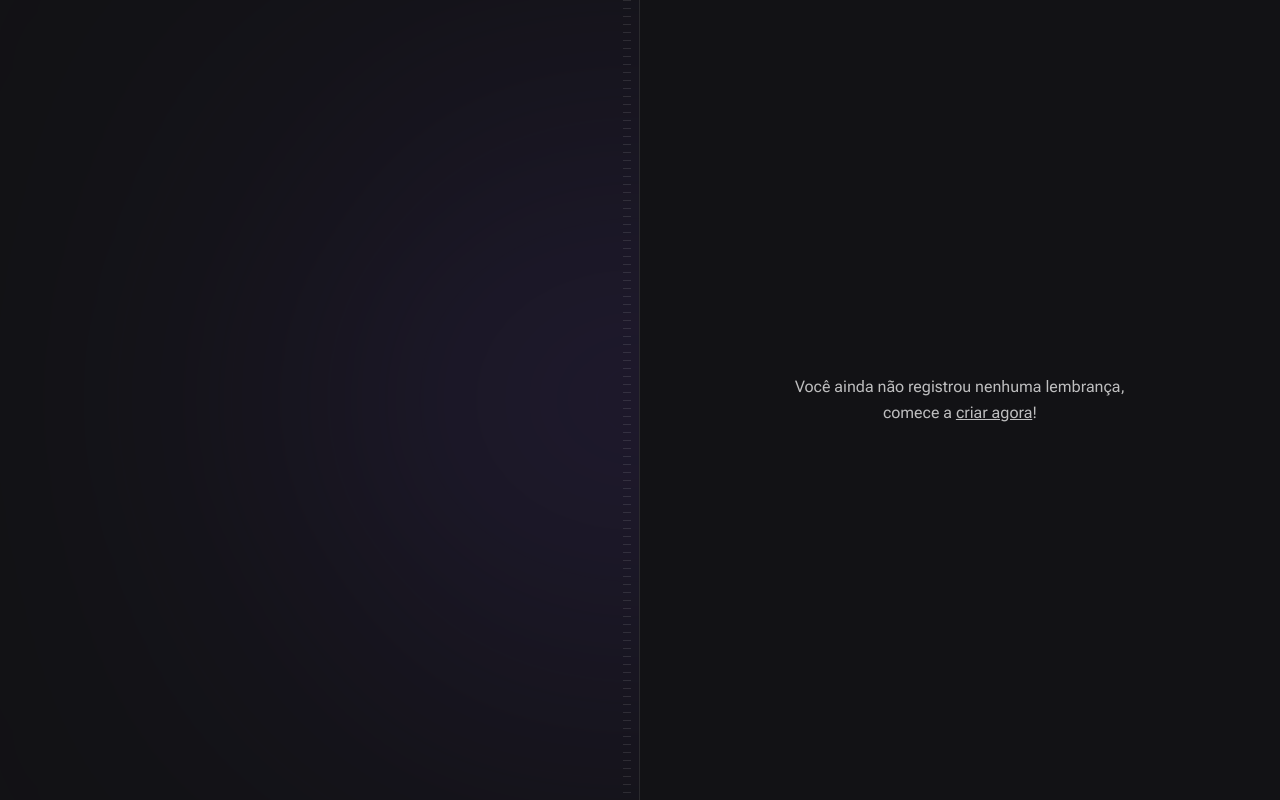
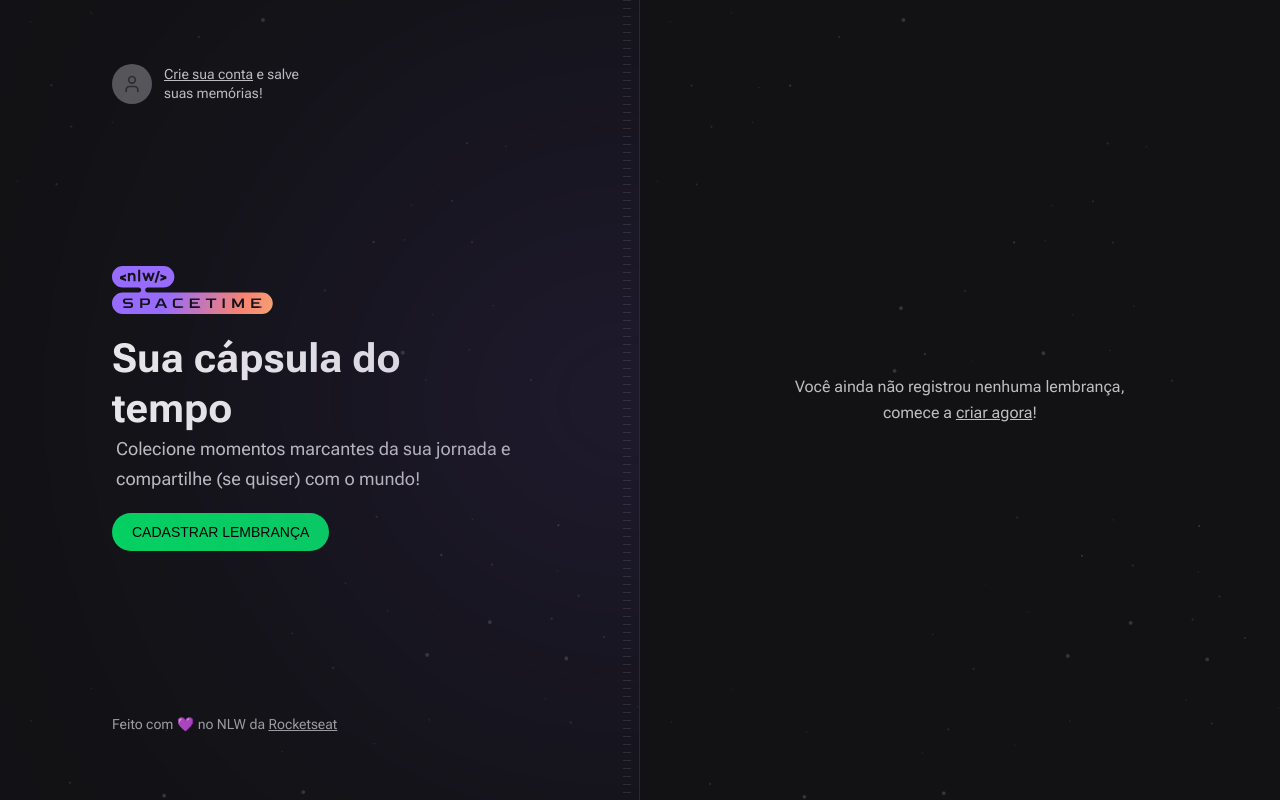
Before and after one commit to jmininel/NLW-Spacetime, a Next.js app in the folder web/: page / in a window 1280 px wide. Built offline with nearby package versions, Linux system fonts and the light colour scheme; a web font is replaced by a local one.

Commit message:
created Hero, user profile, copyright

```diff
--- a/web/package.json
+++ b/web/package.json
@@ -13,6 +13,7 @@
     "@types/react": "18.2.6",
     "@types/react-dom": "18.2.4",
     "autoprefixer": "10.4.14",
+    "lucide-react": "^0.218.0",
     "next": "13.4.2",
     "postcss": "8.4.23",
     "react": "18.2.0",
--- a/web/src/app/globals.css
+++ b/web/src/app/globals.css
@@ -1,3 +1,8 @@
 @tailwind base;
 @tailwind components;
 @tailwind utilities;
+
+body {
+  -webkit-font-smoothing: antialiased;
+  -text-rendering: optmizedLegibility;
+}
--- a/web/src/app/page.tsx
+++ b/web/src/app/page.tsx
@@ -1,20 +1,57 @@
+import { User } from 'lucide-react'
+import  Image  from 'next/image'
+import nlwLogo from '../assets/nlw-spacetime-logo.svg'
 
 export default function Home() {
   return (
    <main className="grid grid-cols-2 min-h-screen">
        {/*Left*/}
-     <div className="relative flex flex-col items-start justify-between overflow-hidden px-28 py-16 border-r border-white/10">
+     <div className="relative bg-[url(../assets/bg-stars.svg)] bg-cover flex flex-col items-start justify-between overflow-hidden px-28 py-16 border-r border-white/10">
        {/*Blur*/}
       <div className="absolute right-0 top-1/2 h-[288px] w-[526px] -translate-y-1/2 translate-x-1/2 rounded-full bg-purple-700 opacity-50 blur-full"/>
 
        {/*Stripes*/}
-       <div className="absolute bottom-0 right-2 top-0 w-2 bg-stripes">
+       <div className="absolute bottom-0 right-2 top-0 w-2 bg-stripes"/>
 
-       </div>
-     </div>
+      {/*Sign In*/}
+       <a href="" className="flex items-center gap-3 text-left hover:text-gray-50 transition-colors">
+         <div className="flex h-10 w-10 items-center justify-center rounded-full bg-gray-400">
+           <User className="h-5 w-5 text-gray-500" />
+         </div>
+
+          <p className="max-w-[140px] text-sm leading-snug">
+            <span className="underline">Crie sua conta</span> e salve suas memórias!
+          </p>
+       </a>
+
+      {/*Hero*/}
+        <div className="space-y-5">
+          <Image src={nlwLogo} alt="nlw Spacetime" />
+
+          <div className="max-w-[420px] space-x-1">
+            <h1 className="text-5xl font-bold leading-tight text-gray-50">Sua cápsula do tempo</h1>
+            <p className="text-lg leading-relaxed">
+              Colecione momentos marcantes da sua jornada e compartilhe
+              (se quiser) com o mundo!
+            </p>
+          </div>
+          <a className="inline-block rounded-full bg-green-500 px-5 py-3 font-alt text-sm uppercase leading-none text-black hover:bg-green-600" href="">CADASTRAR LEMBRAnÇA</a>
+        </div>
+
+       {/*Copyright*/}
+        <div className="text-sm leading-relaxed text-gray-200">
+          Feito com 💜 no NLW da{' '}
+          <a
+           target="_blank"
+           rel="noreferrer"
+           className="underline hover:text-gray-100"
+          href="http://rocketseat.com.br">Rocketseat</a>
+        </div>
+
+      </div>
 
       {/*Right*/}
-     <div className="flex flex-col p-16">
+     <div className="flex flex-col bg-[url(../assets/bg-stars.svg)] bg-cover p-16">
       <div className="flex flex-1 items-center justify-center">
         <p className="text-center leading-relaxed w-[360px]">Você ainda não registrou nenhuma lembrança, comece a{' '}
           <a href="" className="underline hover:text-gray-50">
--- a/web/tailwind.config.js
+++ b/web/tailwind.config.js
@@ -79,6 +79,9 @@
       backgroundSize: {
         stripes: '100% 8px',
       },
+      fontSize: {
+        '5xl': '2.5rem',
+      },
       blur: {
         full: '194px',
       },
```
Also changed, not shown: 1 other file (tests, documents, lock files or other folders).
